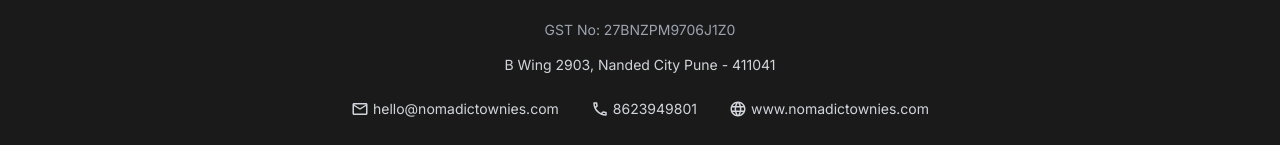
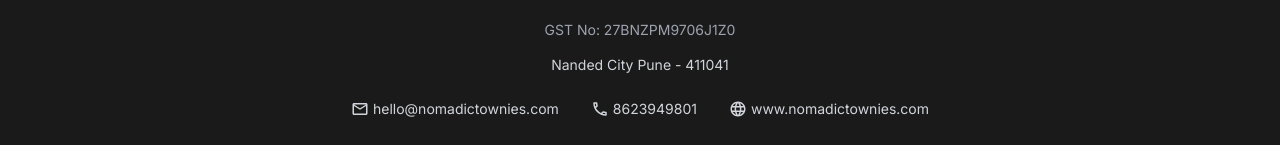
Before and after one commit to Devnomad1802/nomadic-client-v2, a React (Vite) app: page / in a window 1280 px wide. Shown: the part 4252-4397 px from the top of the page. Built offline with nearby package versions, Linux system fonts and the light colour scheme; no server answers; a web font is replaced by a local one.

Commit message:
fix: remove B Wing 2903 from footer address

```diff
--- a/src/Component/Footer.jsx
+++ b/src/Component/Footer.jsx
@@ -156,7 +156,7 @@
               maxWidth: "400px",
             }}
           >
-            B Wing 2903, Nanded City Pune - 411041
+            Nanded City Pune - 411041
           </Typography>
 
           {/* Contact Row */}
```
